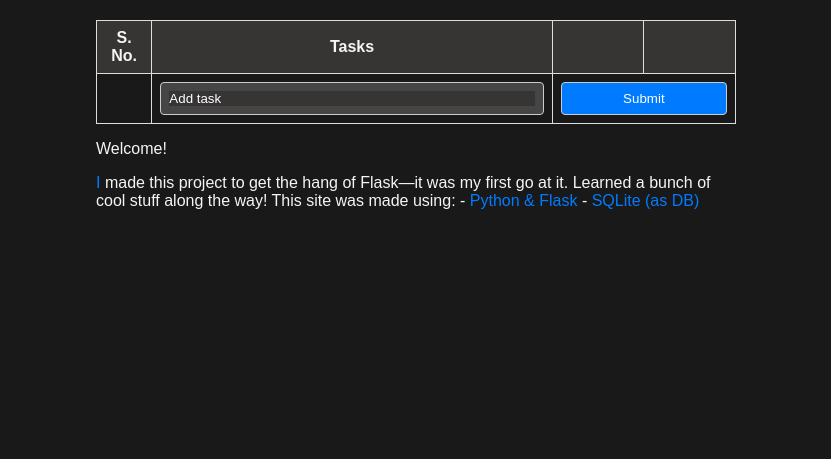
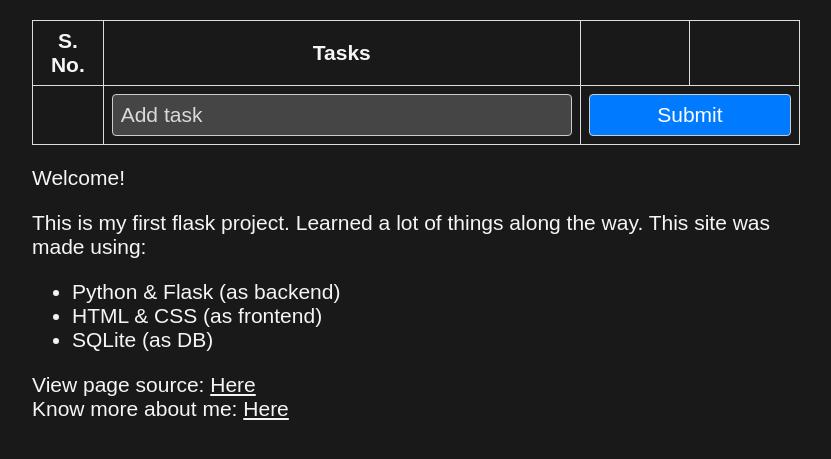
Before and after one commit to krishnams0ni/taskNest, a Flask app: page / in a window 1280 px wide. Shown: the top 459 px of the page, without its empty margins (224-1055 px from the left). Run offline with Flask 3, Linux system fonts and the light colour scheme.

Commit message:
Improved frontend

```diff
--- a/main.py
+++ b/main.py
@@ -25,7 +25,7 @@ def home():
             new_task = tasks(data=task)
             db.session.add(new_task)
             db.session.commit()
-            flash("Task added!", "info")
+            flash("Task added!")
             return redirect("/")
         else:
             flash("Task cannot be empty.")
@@ -39,7 +39,7 @@ def delete_task(task_id):
     task_to_delete = tasks.query.get_or_404(task_id)
     db.session.delete(task_to_delete)
     db.session.commit()
-    flash("Task deleted!", "info")
+    flash("Task deleted!")
     return redirect("/")
 
 
@@ -48,13 +48,16 @@ def edit_task(task_id):
     task_to_edit = tasks.query.get_or_404(task_id)
 
     if request.method == "POST":
-        edited_data = request.form["edited_task"]
-        if edited_data == "":
-            flash("Task cannot be empty.")
-            return redirect("/")
-        task_to_edit.data = edited_data
-        db.session.commit()
-        flash("Task updated!", "info")
+        try:
+            edited_data = request.form["edited_task"]
+            if edited_data == "":
+                flash("Task cannot be empty.")
+                return redirect("/")
+            task_to_edit.data = edited_data
+            db.session.commit()
+            flash("Task updated!")
+        except:
+            flash("Unsuccessful.")
         return redirect("/")
 
     flash("Edit task.")
--- /dev/null
+++ b/static/style.css
@@ -0,0 +1,61 @@
+* {
+    color: #f5f5f5;
+    font-size: 21px;
+}
+
+body {
+    font-family: Arial, sans-serif;
+    background-color: #1a1919;
+    margin: 0 auto;
+    padding: 20px;
+    width: 60%;
+}
+
+table {
+    width: 100%;
+    border-collapse: collapse;
+    table-layout: fixed;
+}
+
+th, td {
+    border: 1px solid #ddd;
+    padding: 8px;
+}
+
+td {
+    word-wrap: break-word;
+}
+
+input[type="text"],
+input[type="submit"] {
+    padding: 8px;
+    border-radius: 4px;
+    border: 1px solid #ccc;
+    width: 100%;
+    box-sizing: border-box;
+    background-color: #454545;
+}
+
+::placeholder {
+    color: white;
+    border-right: 10px;
+    opacity: 0.8;
+}
+
+th:first-child,
+td:first-child {
+    width: 7%;
+}
+
+th:nth-child(2),
+td:nth-child(2) {
+    width: 60%;
+}
+
+input[type="submit"] {
+    background-color: #007bff;
+    color: #fff;
+    cursor: pointer;
+    white-space: normal;
+    word-wrap: break-word;
+}
--- a/templates/index.html
+++ b/templates/index.html
@@ -3,75 +3,7 @@
 <head>
     <meta charset="UTF-8">
     <title>taskNest</title>
-    <style>
-        body {
-            font-family: Arial, sans-serif;
-            color: #f5f5f5;
-            background-color: #1a1919;
-            margin: 0 auto;
-            padding: 20px;
-            width: 50%;
-        }
-
-        table {
-            width: 100%;
-            border-collapse: collapse;
-            table-layout: fixed;
-        }
-
-
-        th, td {
-            border: 1px solid #ddd;
-            padding: 8px;
-        }
-
-        th, ::placeholder {
-            background-color: #373434;
-        }
-
-        input[type="text"],
-        input[type="submit"] {
-            padding: 8px;
-            border-radius: 4px;
-            border: 1px solid #ccc;
-            width: 100%;
-            box-sizing: border-box;
-            background-color: #454545;
-        }
-
-        ::placeholder {
-            color: white;
-            border-right: 10px;
-            opacity: 1;
-        }
-
-        th:first-child,
-        td:first-child {
-            width: 6%;
-        }
-
-        th:nth-child(2),
-        td:nth-child(2) {
-            width: 60%;
-        }
-
-        input[type="submit"] {
-            background-color: #007bff;
-            color: #fff;
-            cursor: pointer;
-            white-space: normal;
-            word-wrap: break-word;
-        }
-
-        a {
-            color: #007bff;
-            text-decoration: none;
-        }
-
-        a:hover {
-            text-decoration: underline;
-        }
-    </style>
+    <link rel="stylesheet" href = "{{ url_for('static', filename='style.css') }}">
 </head>
 <body>
 <table>
@@ -122,12 +54,17 @@
     <p>{{ msg }}</p>
     {% endfor %}
     {% endif %}
-
-    <a href="https://krishnams0ni.github.io/" target="_blank">I</a> made this project to get the hang
-    of Flask—it was my first go at it. Learned a bunch of cool stuff along the way!
+</div>
+<div>
+    This is my first flask project. Learned a lot of things along the way.
     This site was made using:
-    - <a href="https://github.com/pallets/flask/" target="_blank">Python & Flask</a>
-    - <a href="https://www.sqlite.org" target="_blank">SQLite (as DB)</a>
+    <ul>
+        <li>Python & Flask (as backend)</li>
+        <li>HTML & CSS (as frontend)</li>
+        <li>SQLite (as DB)</li>
+    </ul>
+    View page source: <a href="https://github.com/krishnams0ni/taskNest" target="_blank">Here</a><br>
+    Know more about me: <a href="https://krishnams0ni.github.io/" target="_blank">Here</a>
 </div>
 </body>
 </html>
```
